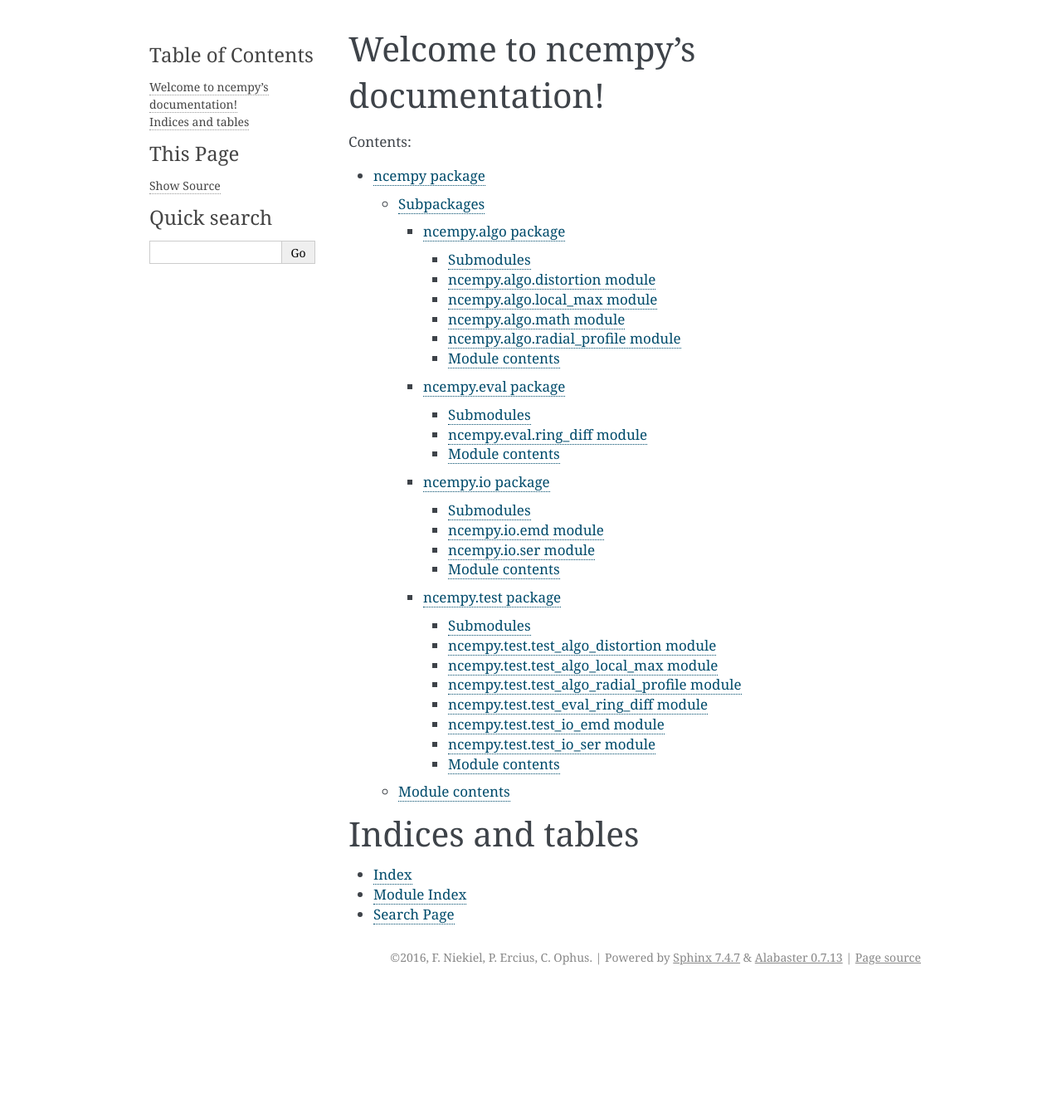
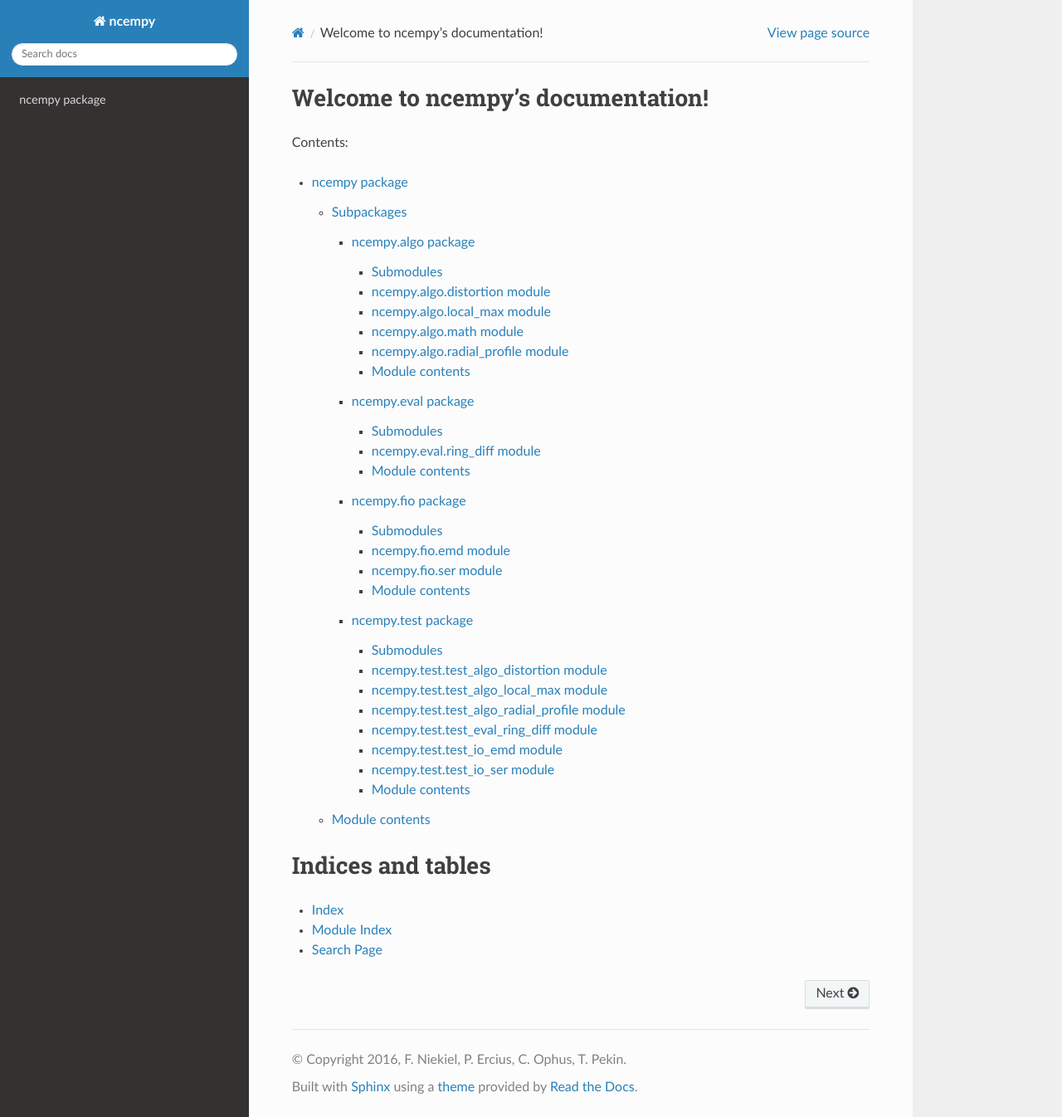
Before and after one commit to ercius/openNCEM, a Sphinx documentation site: the page built from ncempy/docs/index.rst, in a window 1280 px wide and 1346 px high. Shown: the whole window at 83% size. Built offline with Sphinx 7.4.7 and the Read the Docs theme 2.0.0, drawn with Linux system fonts in a browser that asks for light colours.

Commit message:
Improved ncempy docs.\n\nFixed issue with not finding content, using the rtd theme now.

```diff
--- a/ncempy/docs/conf.py
+++ b/ncempy/docs/conf.py
@@ -19,7 +19,7 @@
 # If extensions (or modules to document with autodoc) are in another directory,
 # add these directories to sys.path here. If the directory is relative to the
 # documentation root, use os.path.abspath to make it absolute, like shown here.
-sys.path.insert(0, os.path.abspath('/home/niekiel/work/openNCEM/ncempy'))
+sys.path.insert(0, os.path.abspath('../..'))
 
 # -- General configuration ------------------------------------------------
 
@@ -51,8 +51,8 @@
 
 # General information about the project.
 project = 'ncempy'
-copyright = '2016, F. Niekiel, P. Ercius, C. Ophus'
-author = 'F. Niekiel, P. Ercius, C. Ophus'
+copyright = '2016, F. Niekiel, P. Ercius, C. Ophus, T. Pekin'
+author = 'F. Niekiel, P. Ercius, C. Ophus, T. Pekin'
 
 # The version info for the project you're documenting, acts as replacement for
 # |version| and |release|, also used in various other places throughout the
@@ -107,12 +107,21 @@
 # If true, `todo` and `todoList` produce output, else they produce nothing.
 todo_include_todos = True
 
+# check for readthedocs
+on_rtd = os.environ.get('READTHEDOCS') == 'True'
+
 
 # -- Options for HTML output ----------------------------------------------
 
 # The theme to use for HTML and HTML Help pages.  See the documentation for
 # a list of builtin themes.
-html_theme = 'alabaster'
+
+if on_rtd:
+    html_theme = 'default'
+else:
+    import sphinx_rtd_theme
+    html_theme = "sphinx_rtd_theme"
+    html_theme_path = [sphinx_rtd_theme.get_html_theme_path()]
 
 # Theme options are theme-specific and customize the look and feel of a theme
 # further.  For a list of options available for each theme, see the
--- a/ncempy/docs/ncempy.io.rst
+++ b/ncempy/docs/ncempy.fio.rst
@@ -1,21 +1,21 @@
-ncempy.io package
+ncempy.fio package
 =================
 
 Submodules
 ----------
 
-ncempy.io.emd module
+ncempy.fio.emd module
 --------------------
 
-.. automodule:: ncempy.io.emd
+.. automodule:: ncempy.fio.emd
     :members:
     :undoc-members:
     :show-inheritance:
 
-ncempy.io.ser module
+ncempy.fio.ser module
 --------------------
 
-.. automodule:: ncempy.io.ser
+.. automodule:: ncempy.fio.ser
     :members:
     :undoc-members:
     :show-inheritance:
@@ -24,7 +24,7 @@
 Module contents
 ---------------
 
-.. automodule:: ncempy.io
+.. automodule:: ncempy.fio
     :members:
     :undoc-members:
     :show-inheritance:
--- a/ncempy/docs/ncempy.rst
+++ b/ncempy/docs/ncempy.rst
@@ -8,7 +8,7 @@
 
     ncempy.algo
     ncempy.eval
-    ncempy.io
+    ncempy.fio
     ncempy.test
 
 Module contents
```
